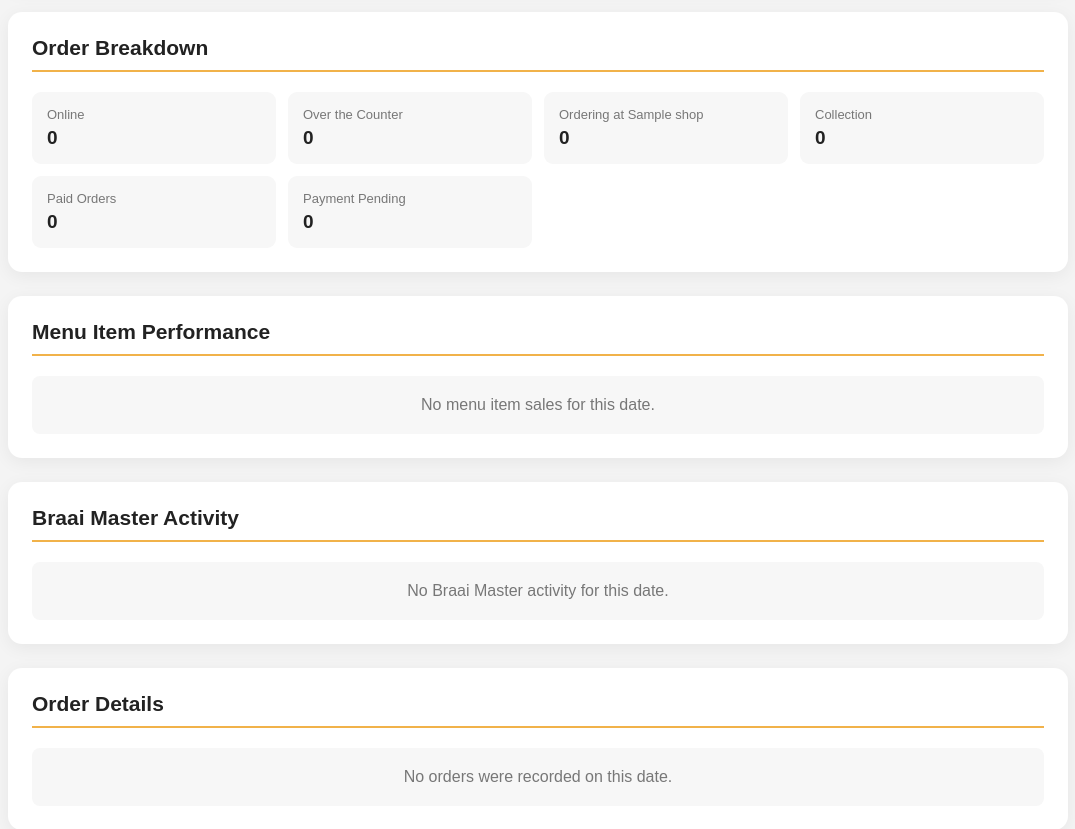
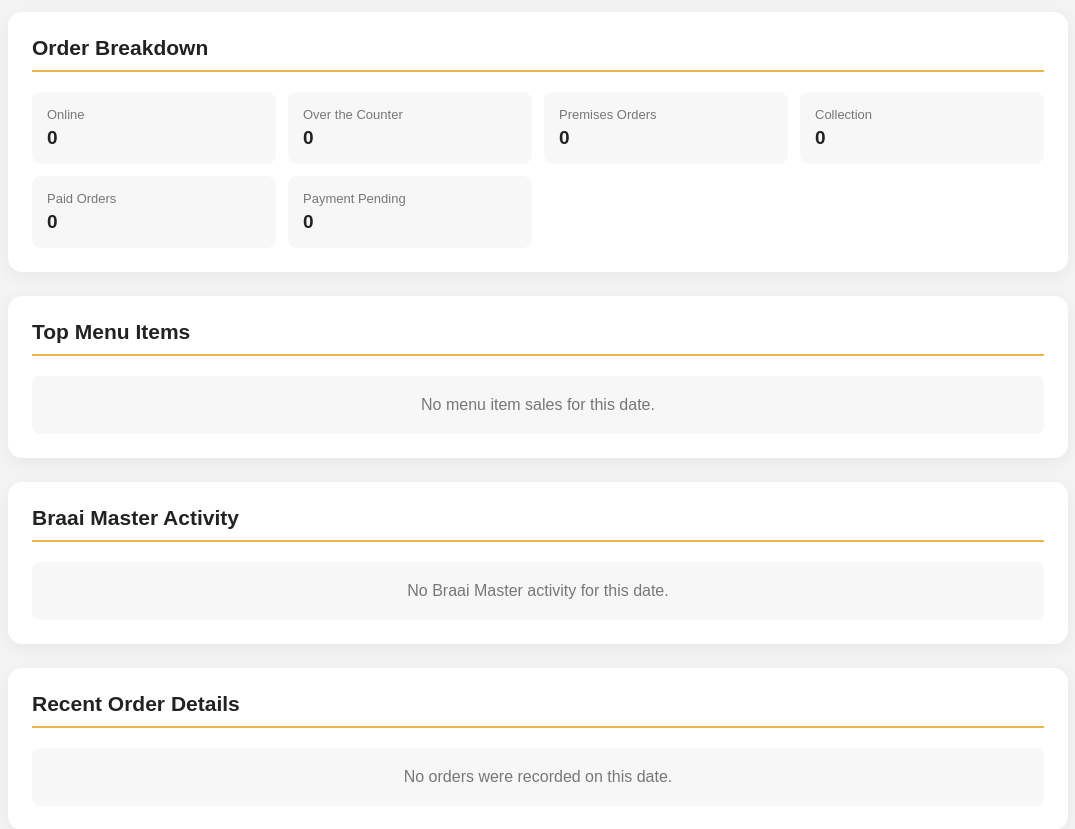
Before and after one commit to Chauke12345/Hlophe-online-order, a Django app: page /staff/reports/daily/ in a window 1280 px wide. Shown: the part 946-1775 px from the top of the page, without its empty margins (102-1177 px from the left). Run offline with Django 5.2, Linux system fonts and the light colour scheme; a user stored in the database is signed in; tables that the repository leaves empty hold one stand-in row (values such as "Sample post").

Commit message:
Rebrand platform as Shisanyama Connect and improve daily report

```diff
--- a/config/settings.py
+++ b/config/settings.py
@@ -1,5 +1,5 @@
 """
-Django settings for Hlophe Online Ordering.
+Django settings for Shisanyama Connect.
 """
 
 from pathlib import Path
--- a/orders/forms.py
+++ b/orders/forms.py
@@ -110,7 +110,7 @@ class CounterOrderForm(forms.ModelForm):
         )
 
         # Counter orders require a customer name
-        # and number so Hlophe can send the
+        # and number so the business can send the
         # Ready for Collection notification.
         self.fields[
             "customer_name"
--- a/orders/models.py
+++ b/orders/models.py
@@ -16,7 +16,7 @@ class Shop(models.Model):
 
     # Unique tenant identifier used in URLs.
     # Example:
-    # /shop/hlophe-butchery/
+    # /shop/example-shisanyama/
     slug = models.SlugField(
         max_length=160,
         unique=True,
--- a/orders/templates/orders/customer_order.html
+++ b/orders/templates/orders/customer_order.html
@@ -20,13 +20,13 @@
     <link
         rel="icon"
         type="image/png"
-        href="{% static 'orders/images/Hlophe-icon-.png' %}"
+        href="{% static 'orders/images/Shisanyama-logo.png' %}"
     >
 
     <!-- Mobile / Apple Icon -->
     <link
         rel="apple-touch-icon"
-        href="{% static 'orders/images/Hlophe-icon-.png' %}"
+        href="{% static 'orders/images/Shisanyama-logo.png' %}"
     >
 
 </head>
--- a/orders/templates/orders/login.html
+++ b/orders/templates/orders/login.html
@@ -10,7 +10,7 @@
         content="width=device-width, initial-scale=1.0"
     >
 
-    <title>Hlophe Staff Login</title>
+    <title>Shisanyama Connect ? Staff Login</title>
 
     <style>
 
@@ -134,7 +134,7 @@
         </div>
 
         <h1>
-            Hlophe Staff Login
+            Shisanyama Connect ? Staff Login
         </h1>
 
         <p>
--- a/orders/templates/orders/owner_login.html
+++ b/orders/templates/orders/owner_login.html
@@ -182,8 +182,8 @@
         </h1>
 
         <p>
-            Sign in to monitor Hlophe orders,
-            settlements and platform revenue.
+            Sign in to monitor connected businesses,
+            subscriptions and platform activity.
         </p>
 
         <span class="management-label">
--- a/orders/templates/orders/staff_counter_order.html
+++ b/orders/templates/orders/staff_counter_order.html
@@ -10,7 +10,7 @@
         content="width=device-width, initial-scale=1.0"
     >
 
-    <title>New Counter Order | Hlophe</title>
+    <title>New Counter Order | Shisanyama Connect</title>
 
     <style>
 
@@ -330,7 +330,7 @@
             </h1>
 
             <p>
-                Capture an order placed directly at Hlophe
+                Capture an order placed directly at the business
             </p>
 
         </div>
--- a/orders/templates/orders/staff_daily_report.html
+++ b/orders/templates/orders/staff_daily_report.html
@@ -761,7 +761,7 @@
             </div>
 
             <div class="stat-box">
-                <span class="stat-label">Ordering at {{ shop.name }}</span>
+                <span class="stat-label">Premises Orders</span>
                 <span class="stat-value">{{ premises_orders }}</span>
             </div>
 
@@ -792,7 +792,7 @@
     <section class="report-section">
 
         <h3>
-            Menu Item Performance
+            Top Menu Items
         </h3>
 
         {% if top_items %}
@@ -804,16 +804,15 @@
                     <thead>
                         <tr>
                             <th>Menu Item</th>
-                            <th>Type</th>
                             <th>Orders</th>
                             <th>Quantity</th>
-                            <th>Value</th>
+                            <th>Sales</th>
                         </tr>
                     </thead>
 
                     <tbody>
 
-                        {% for item in top_items %}
+                        {% for item in top_items|slice:":5" %}
 
                             <tr>
 
@@ -824,14 +823,6 @@
                                 </td>
 
                                 <td>
-                                    {% if item.pricing_type == "fixed" %}
-                                        Fixed Price
-                                    {% else %}
-                                        Amount Based
-                                    {% endif %}
-                                </td>
-
-                                <td>
                                     {{ item.order_count }}
                                 </td>
 
@@ -839,7 +830,7 @@
                                     {% if item.pricing_type == "fixed" %}
                                         {{ item.quantity }}
                                     {% else %}
-                                        —
+                                        N/A
                                     {% endif %}
                                 </td>
 
@@ -856,6 +847,14 @@
                 </table>
 
             </div>
+
+            {% if top_items|length > 5 %}
+
+                <p class="report-note">
+                    Showing the top 5 menu items for this date.
+                </p>
+
+            {% endif %}
 
         {% else %}
 
@@ -931,7 +930,7 @@
     <section class="report-section">
 
         <h3>
-            Order Details
+            Recent Order Details
         </h3>
 
         {% if orders %}
@@ -954,7 +953,7 @@
 
                     <tbody>
 
-                        {% for order in orders %}
+                        {% for order in orders|slice:":10" %}
 
                             <tr>
 
@@ -1022,6 +1021,15 @@
 
             </div>
 
+            {% if orders|length > 10 %}
+
+                <p class="report-note">
+                    Showing the 10 most recent orders.
+                    See Order History for the complete daily order list.
+                </p>
+
+            {% endif %}
+
         {% else %}
 
             <div class="empty-message">
--- a/orders/templates/orders/staff_login.html
+++ b/orders/templates/orders/staff_login.html
@@ -10,7 +10,7 @@
         content="width=device-width, initial-scale=1.0"
     >
 
-    <title>Hlophe Staff Login</title>
+    <title>Shisanyama Connect | Staff Login</title>
 
     <style>
 
@@ -131,7 +131,7 @@
         content="width=device-width, initial-scale=1.0"
     >
 
-    <title>Hlophe Staff Login</title>
+    <title>Shisanyama Connect | Staff Login</title>
 
     <style>
 
@@ -283,7 +283,7 @@
         </div>
 
         <h1>
-            Hlophe Staff Login
+            Shisanyama Connect | Staff Login
         </h1>
 
         <p>
```
Also changed, not shown: README.md, static/orders/images/Shisanyama-logo.png (added).
